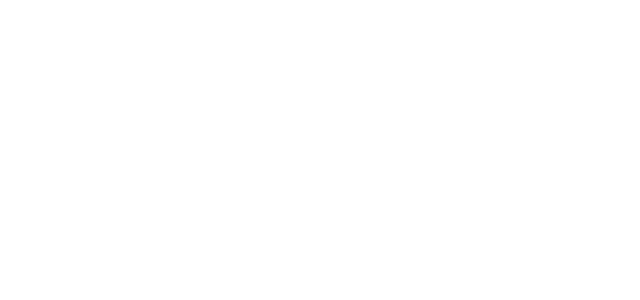
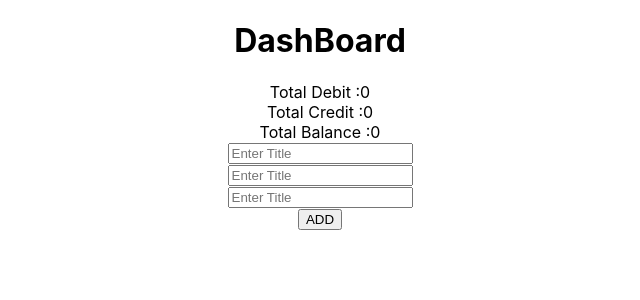
Before and after one commit to manideep39/expense-manager, a React (Create React App) app in the folder frontend/: page / in a window 1280 px wide. Shown: the top 300 px of the page, without its empty margins (320-960 px from the left). Built offline with nearby package versions, Linux system fonts and the light colour scheme.

Commit message:
dashboard

```diff
--- a/frontend/package.json
+++ b/frontend/package.json
@@ -4,6 +4,7 @@
   "private": true,
   "dependencies": {
     "@material-ui/core": "^4.11.0",
+    "@material-ui/icons": "^4.9.1",
     "@testing-library/jest-dom": "^4.2.4",
     "@testing-library/react": "^9.3.2",
     "@testing-library/user-event": "^7.1.2",
--- a/frontend/src/App.js
+++ b/frontend/src/App.js
@@ -1,9 +1,13 @@
 import React from 'react';
 import './App.css';
+import DashBoard from './Components/DashBoard'
+
 
 function App() {
   return (
     <div className="App">
+        <h1>DashBoard</h1>
+        <DashBoard/>
 
     </div>
   );
--- /dev/null
+++ b/frontend/src/Components/DashBoard.jsx
@@ -0,0 +1,29 @@
+import React,{useState,useEffect} from 'react'
+
+
+export default function  DashBoard (){
+    const[title,setTitle]= useState("")
+    const[amt,setAmt]= useState("")
+    const [debit,setDebit] =useState(0)
+    const [credit,setCredit] =useState(0)
+    const [balance,setBalance] =useState(0)
+
+    return (
+        <>
+        <div>
+            <div>Total Debit :{debit}</div>
+            <div>Total Credit :{credit}</div>
+            <div>Total Balance :{balance}</div>
+        </div>
+        <div>
+            <form>
+
+            <input placeholder="Enter Title" value={title} onChange={(e)=>setTitle(e.target.value)}/><br/>
+            <input placeholder="Enter Title" value={title} onChange={(e)=>setTitle(e.target.value)}/><br/>
+            <input placeholder="Enter Title" value={amt} onChange={(e)=>setAmt(e.target.value)}/><br/>
+            <button>ADD</button>
+            </form>
+        </div>
+        </>
+    )
+}
--- a/frontend/src/index.js
+++ b/frontend/src/index.js
@@ -2,8 +2,11 @@
 import ReactDOM from 'react-dom';
 import './index.css';
 import App from './App';
+import {BrowserRouter} from 'react-router-dom'
 
 ReactDOM.render(
-    <App />,
+  <BrowserRouter>
+    <App />
+  </BrowserRouter>,
   document.getElementById('root')
 );
```
Also changed, not shown: 1 other file (tests, documents, lock files or other folders).
